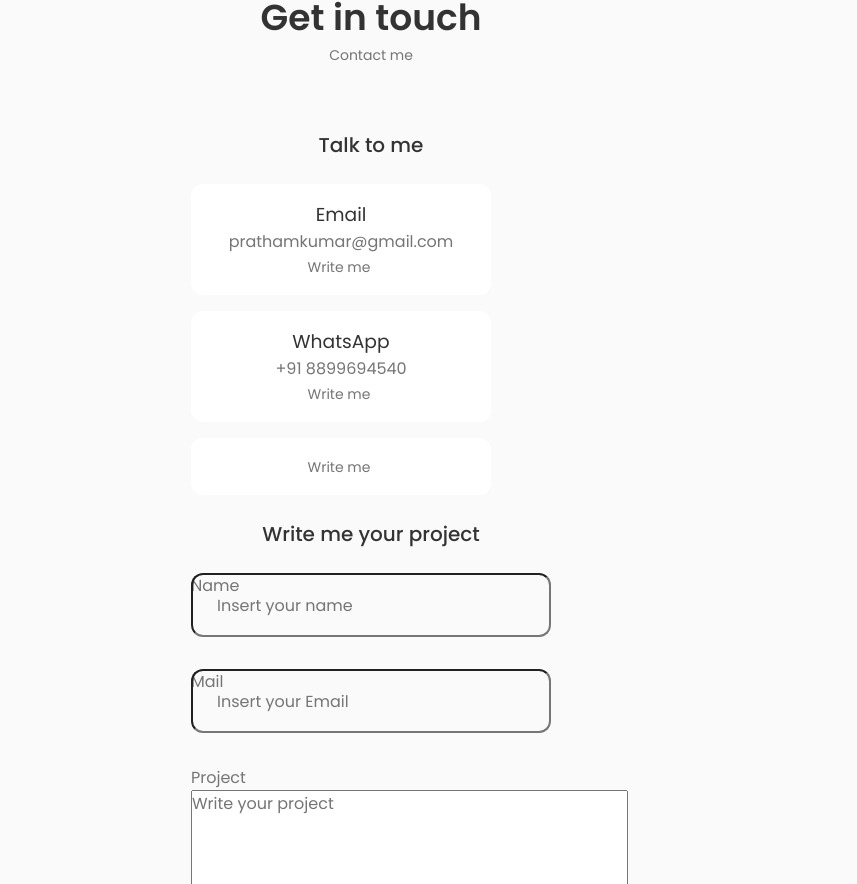
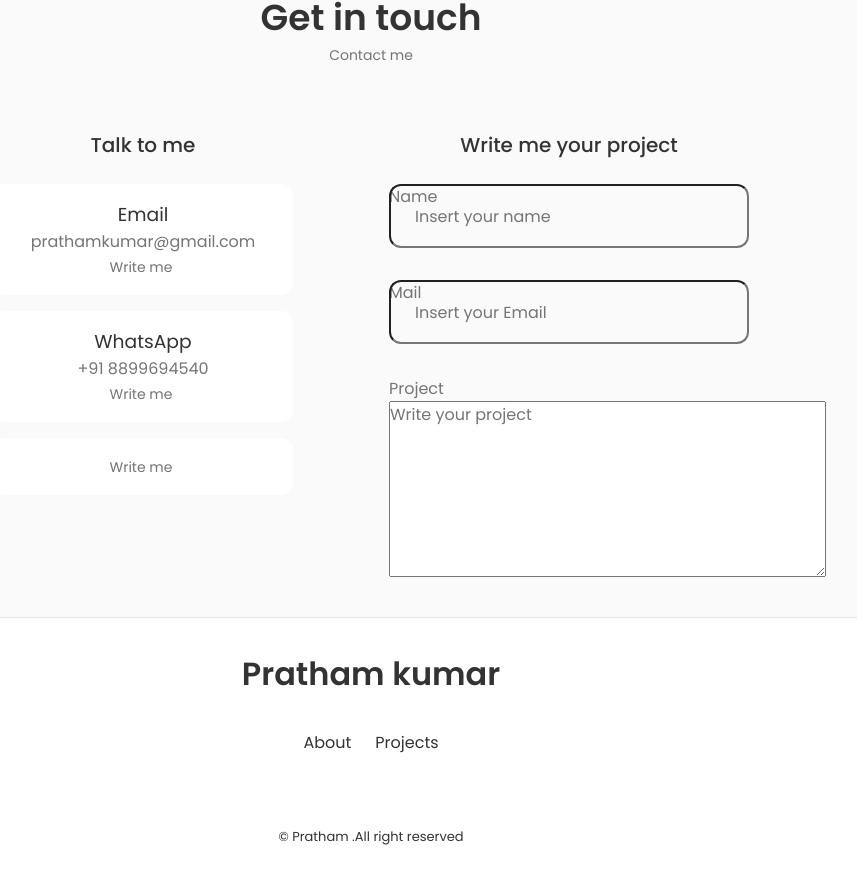
Before and after one commit to prathamkumar1812/Portfolio, a React app: page / in a window 1280 px wide. Shown: the part 1910-2794 px from the top of the page, without its empty margins (269-1126 px from the left). Built offline with nearby package versions, Linux system fonts and the light colour scheme; the HTML template or start-up script is replaced by a standard one.

Commit message:
Update contact css file

```diff
--- a/src/components/about/About.jsx
+++ b/src/components/about/About.jsx
@@ -20,7 +20,7 @@ function About() {
             on
             many projects. I am a web developer and designer. I have been working in this field for 1 year. I have worke
         </p>
-        <a download="" href="cv" className="button button--flex">Download CV</a>
+        <a download="" href="../../Pratham_kumar-cv.pdf" className="button button--flex">Download CV</a>
       </div>
     </div>
  </section>
--- a/src/components/contact/contact.css
+++ b/src/components/contact/contact.css
@@ -1,5 +1,5 @@
 .contact__container{
-    grid-template-columns: repeat(2, max-width);
+    grid-template-columns: repeat(2, max-content);
     justify-content: center;
     column-gap: 6rem;
     padding-bottom: 3rem;
```
